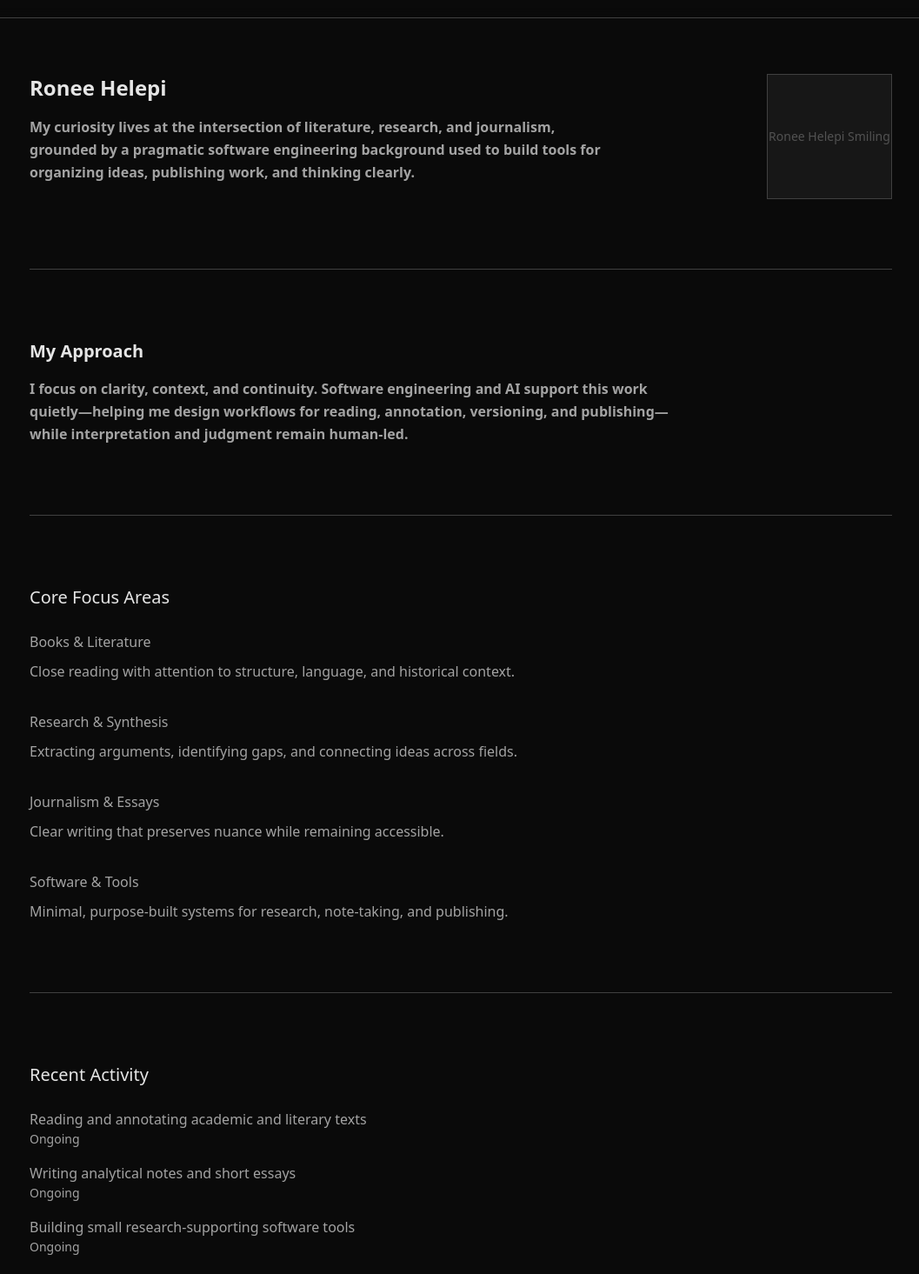
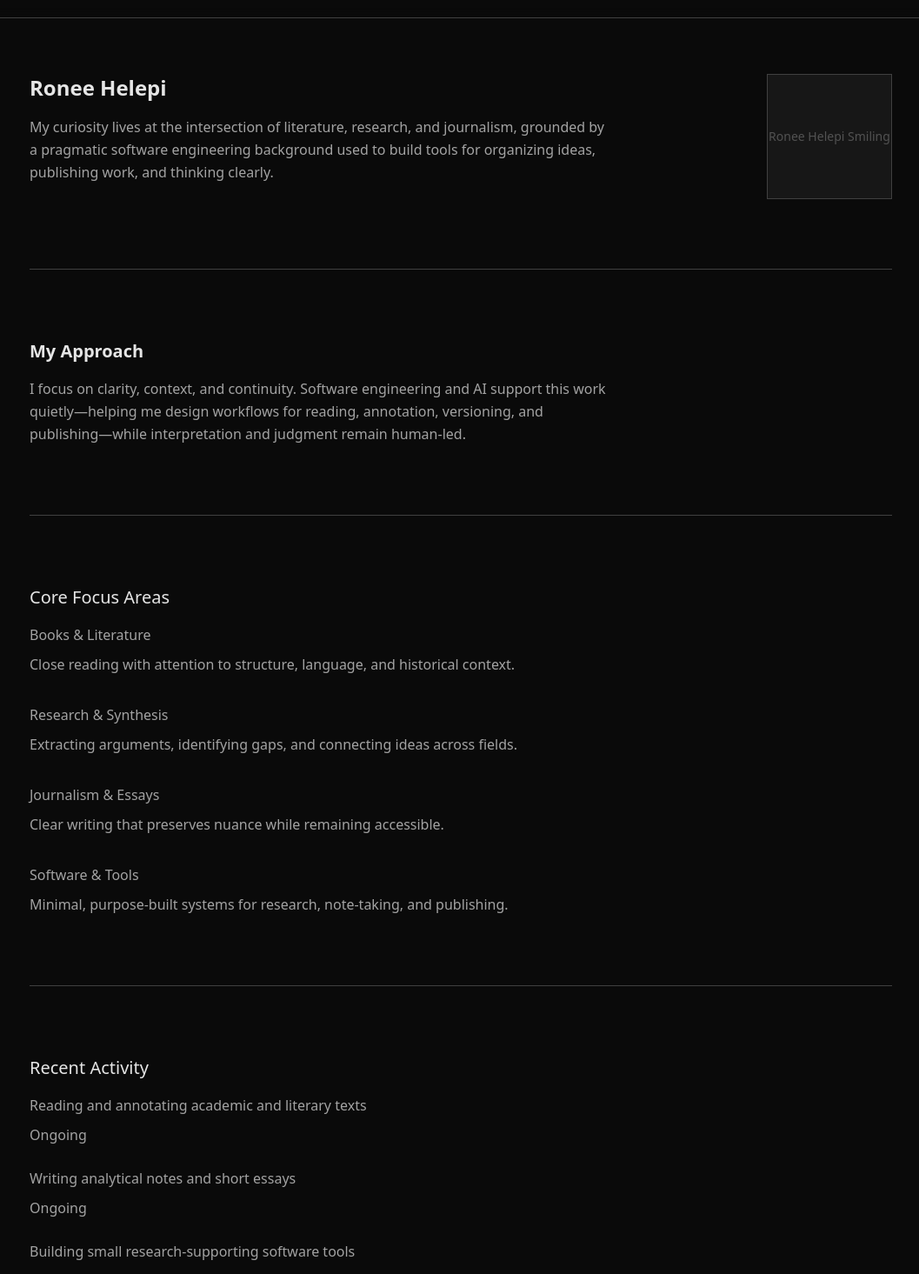
Before and after one commit to RONHEL235/minimal-academic-portfolio, a React (Vite) app: page / in a window 1280 px wide. Shown: the part 60-1525 px from the top of the page at 87% size, without its empty margins (110-1167 px from the left). Built offline with nearby package versions, Linux system fonts and the light colour scheme.

Commit message:
Theme color on pages successfully completed

```diff
--- a/src/pages/CV.jsx
+++ b/src/pages/CV.jsx
@@ -3,7 +3,7 @@ export default function CV() {
     <div className="space-y-20">
       {/* HEADER */}
       <section>
-        <h1 className="text-2xl font-semibold text-neutral-900 dark:text-neutral-200">
+        <h1 className="text-2xl font-semibold text-neutral-700 dark:text-neutral-200">
           Ronee Helepi
         </h1>
 
@@ -15,7 +15,7 @@ export default function CV() {
         </p>
 
         <div className="mt-6 flex flex-wrap gap-4 text-sm">
-          {["GitHub", "LinkedIn", "Portfolio", "Email"].map((item) => (
+          {["GitHub", "LinkedIn", "Email"].map((item) => (
             <a
               key={item}
               href="#"
@@ -27,11 +27,11 @@ export default function CV() {
         </div>
       </section>
 
-      <div className="border-t border-neutral-300 dark:border-neutral-700" />
+      <div className="border-t border-neutral-300 dark:border-neutral-700"/>
 
       {/* EDUCATION */}
       <section>
-        <h2 className="text-xl font-semibold text-neutral-900 dark:text-neutral-200">
+        <h2 className="text-xl font-semibold text-neutral-700 dark:text-neutral-200">
           Education
         </h2>
 
@@ -46,26 +46,26 @@ export default function CV() {
               "CodeSpace Academy · 2023",
             ],
             [
-              "BSc Geomatics (GIS)",
+              "BSc Geomatics (Geographical Information Systems)",
               "University of Cape Town · Partially Completed",
             ],
             ["National Senior Certificate", "Setjhaba Se Maketse"],
           ].map(([title, meta]) => (
             <li key={title}>
-              <div className="font-medium text-neutral-900 dark:text-neutral-300">
+              <div className="font-medium text-neutral-700 dark:text-neutral-400">
                 {title}
               </div>
-              <div className="text-sm text-neutral-500">{meta}</div>
+              <div className="text-sm text-neutral-700 dark:text-neutral-400">{meta}</div>
             </li>
           ))}
         </ul>
       </section>
 
-      <div className="border-t border-neutral-300 dark:border-neutral-700" />
+      <div className="border-t border-neutral-300 dark:border-neutral-700"/>
 
       {/* EXPERIENCE */}
       <section>
-        <h2 className="text-xl font-semibold text-neutral-900 dark:text-neutral-200">
+        <h2 className="text-xl font-semibold text-neutral-700 dark:text-neutral-200">
           Research & Professional Experience
         </h2>
 
@@ -92,11 +92,11 @@ export default function CV() {
         </div>
       </section>
 
-      <div className="border-t border-neutral-300 dark:border-neutral-700" />
+      <div className="border-t border-neutral-300 dark:border-neutral-700"/>
 
       {/* SKILLS */}
       <section>
-        <h2 className="text-xl font-semibold text-neutral-900 dark:text-neutral-200">
+        <h2 className="text-xl font-semibold text-neutral-700 dark:text-neutral-200">
           Technical Skills
         </h2>
 
@@ -114,10 +114,10 @@ export default function CV() {
 function Experience({ title, meta, items }) {
   return (
     <div>
-      <div className="font-medium text-neutral-900 dark:text-neutral-300">
+      <div className="font-medium text-neutral-700 dark:text-neutral-400">
         {title}
       </div>
-      <div className="text-sm text-neutral-500">{meta}</div>
+      <div className="text-sm text-neutral-700 dark:text-neutral-400">{meta}</div>
       <ul className="mt-3 list-disc list-inside space-y-1 text-neutral-700 dark:text-neutral-400">
         {items.map((i) => (
           <li key={i}>{i}</li>
@@ -130,7 +130,7 @@ function Experience({ title, meta, items }) {
 function Skill({ title, text }) {
   return (
     <div>
-      <div className="font-medium text-neutral-900 dark:text-neutral-300">
+      <div className="font-semibold text-neutral-700 dark:text-neutral-400">
         {title}
       </div>
       <p className="mt-1 text-neutral-700 dark:text-neutral-400">{text}</p>
--- a/src/pages/Home.jsx
+++ b/src/pages/Home.jsx
@@ -8,7 +8,7 @@ export default function Home() {
             Ronee Helepi
           </h1>
 
-          <p className="mt-4 max-w-2xl font-semibold text-neutral-700 dark:text-neutral-400">
+          <p className="mt-4 max-w-2xl text-neutral-700 dark:text-neutral-400">
             My curiosity lives
             at the intersection of literature, research, and journalism, grounded
             by a pragmatic software engineering background used to build tools
@@ -29,7 +29,7 @@ export default function Home() {
       {/* APPROACH */}
       <section>
         <h2 className="text-xl font-semibold text-neutral-700 dark:text-neutral-200">My Approach</h2>
-        <p className="mt-4 max-w-3xl font-semibold text-neutral-700 dark:text-neutral-400">
+        <p className="mt-4 max-w-2xl text-neutral-700 dark:text-neutral-400">
           I focus on clarity, context, and continuity. Software engineering and
           AI support this work quietly—helping me design workflows for reading,
           annotation, versioning, and publishing—while interpretation and
@@ -43,7 +43,7 @@ export default function Home() {
       <section>
         <h2 className="font-medium text-neutral-700 dark:text-neutral-200">Core Focus Areas</h2>
 
-        <ul className="mt-6 space-y-8 text-neutral-700 dark:text-neutral-400">
+        <ul className="space-y-8 mt-4 max-w-2xl text-neutral-700 dark:text-neutral-400">
           {[
             ["Books & Literature", "Close reading with attention to structure, language, and historical context."],
             ["Research & Synthesis", "Extracting arguments, identifying gaps, and connecting ideas across fields."],
@@ -51,8 +51,8 @@ export default function Home() {
             ["Software & Tools", "Minimal, purpose-built systems for research, note-taking, and publishing."],
           ].map(([title, desc]) => (
             <li key={title}>
-              <div className="font-medium text-neutral-700 dark:text-neutral-400">{title}</div>
-              <p className="mt-2 max-w-3xl font-medium text-neutral-700 dark:text-neutral-400">{desc}</p>
+              <div className="mt-4 max-w-2xl font-medium text-neutral-700 dark:text-neutral-400">{title}</div>
+              <p className="mt-2 max-w-2xl text-neutral-700 dark:text-neutral-400">{desc}</p>
             </li>
           ))}
         </ul>
@@ -64,7 +64,7 @@ export default function Home() {
       <section>
         <h2 className="font-medium text-neutral-700 dark:text-neutral-200">Recent Activity</h2>
 
-        <ul className="mt-6 space-y-4 text-neutral-700 dark:text-neutral-400">
+        <ul className="space-y-6 mt-4 max-w-2xl text-neutral-700 dark:text-neutral-400">
           {[
             "Reading and annotating academic and literary texts",
             "Writing analytical notes and short essays",
@@ -72,8 +72,8 @@ export default function Home() {
             "Exploring AI-assisted research workflows",
           ].map((item, i) => (
             <li key={i}>
-              <div className="font-medium text-neutral-700 dark:text-neutral-400">{item}</div>
-              <div className="text-sm text-neutral-700 dark:text-neutral-400">Ongoing</div>
+              <div className="mt-4 max-w-2xl font-medium text-neutral-700 dark:text-neutral-400">{item}</div>
+              <div className="mt-2 max-w-2xl text-neutral-700 dark:text-neutral-400">Ongoing</div>
             </li>
           ))}
         </ul>
--- a/src/pages/Publications.jsx
+++ b/src/pages/Publications.jsx
@@ -6,7 +6,7 @@ export default function Publications() {
         <h1 className="text-2xl font-semibold text-neutral-700 dark:text-neutral-200">
           Publications
         </h1>
-        <p className="mt-4 max-w-2xl font-semibold text-neutral-700 dark:text-neutral-400">
+        <p className="mt-4 max-w-2xl text-neutral-700 dark:text-neutral-400">
           A canonical list of my academic assignments, research-style reports,
           and software projects completed over the past two years at university.
           This page serves as a structured record of my technical and analytical
```
